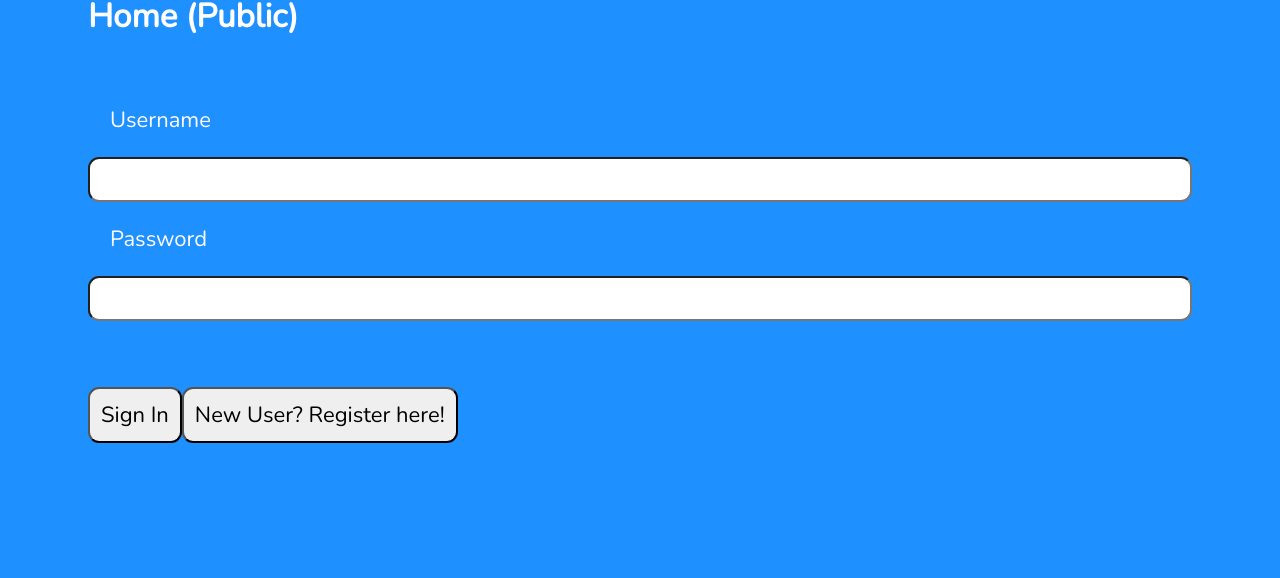
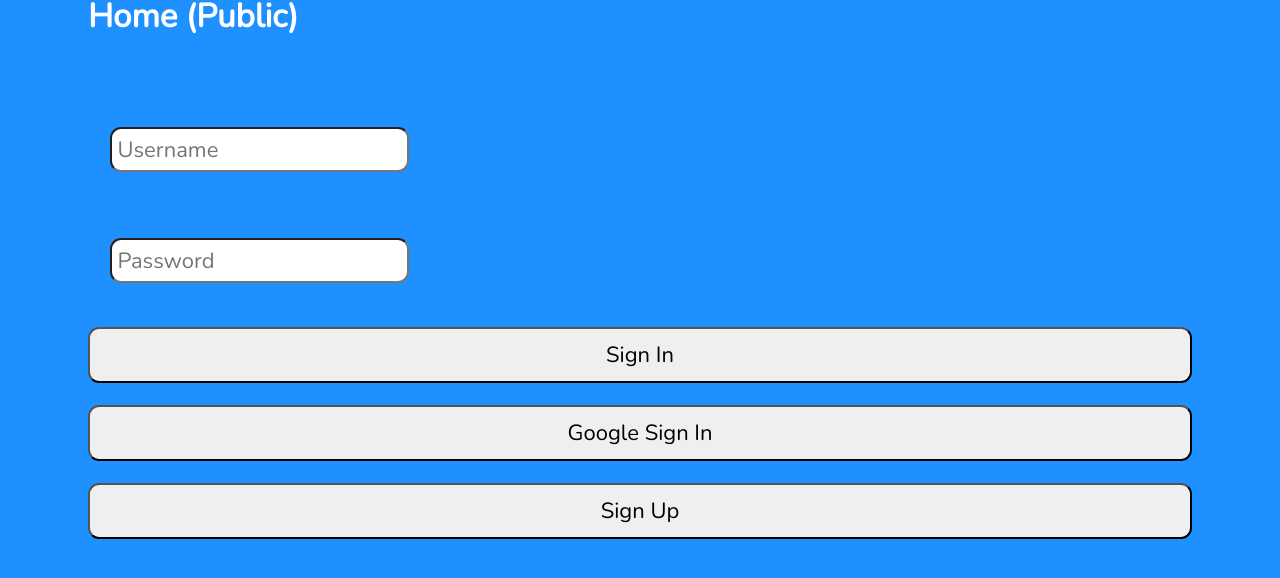
Before and after one commit to ORNSTIL/csc424_webapp, a React (Create React App) app in the folder csc424-react-app/react-frontend/: page /home in a window 1280 px wide. Shown: the part 242-820 px from the top of the page. Built offline with nearby package versions, Linux system fonts and the light colour scheme.

Commit message:
Update Home.js

```diff
--- a/csc424-react-app/react-frontend/src/Home.js
+++ b/csc424-react-app/react-frontend/src/Home.js
@@ -1,57 +1,55 @@
+import React, { useState } from "react";
 import { useAuth } from "./context/AuthProvider";
-import React,  { useState } from "react";
-import "./index.css";
 import { useNavigate } from "react-router-dom";
+import { HandleLoginAttempt, requestOath } from "./apihelper";
 
-export const Home = () => {
+const Home = () => {
   const { value } = useAuth();
-  const [username, setName] = useState("");
+  const navigate = useNavigate();
+  const [username, setUsername] = useState("");
   const [password, setPassword] = useState("");
-  const navigate = useNavigate();
 
-
-
-  const handleSubmit = async () => {
+  const handleSubmit = () => {
     value.username = username;
     value.password = password;
-    value.onLogin();
-};
+    HandleLoginAttempt({ username: value.username, password: value.password })
+      .then((res) => res.json())
+      .then((res) => {
+        value.onLogin(res.token);
+        navigate("/landing");
+      })
+      .catch((exception) => console.log(exception));
+  };
 
-
-  function handleClick() {
-    navigate("/register");
-  }
+  const handleGoogle = () => {
+    requestOath()
+      .then((res) => res.json())
+      .then((res) => {
+        window.location.href = res.url;
+      })
+      .catch((exception) => console.log(exception));
+  };
 
   return (
     <>
-      <h2> Home (Public)</h2>
-
-      {value.errorMessage}
-
+      <h2>Home (Public)</h2>
       <form>
-          <p>Username</p>
-          <input
-            type="text"
-            name="name"
-            id="name"
-            value={username} onChange={(e)=>setName(e.target.value)}/>
-          <p>Password</p>
-          <input
-          type="password"
-          name="password"
-          id="password"
-          value={password} onChange={(e)=>setPassword(e.target.value)}
-          />
-        </form>
-        <div>
-        <button type="submit" onClick={handleSubmit}>
+        <label>
+          <input type="text" placeholder="Username" value={username} onChange={(e) => setUsername(e.target.value)} />
+        </label>
+        <label>
+          <input type="password" placeholder="Password" value={password} onChange={(e) => setPassword(e.target.value)} />
+        </label>
+        <button type="button" onClick={handleSubmit}>
           Sign In
         </button>
-        <button type="button" onClick={handleClick}>
-          New User? Register here!
+        <button type="button" onClick={handleGoogle}>
+          Google Sign In
         </button>
-        </div>
-
+        <button type="button" onClick={() => navigate("/register")}>
+          Sign Up
+        </button>
+      </form>
     </>
   );
 };
```
